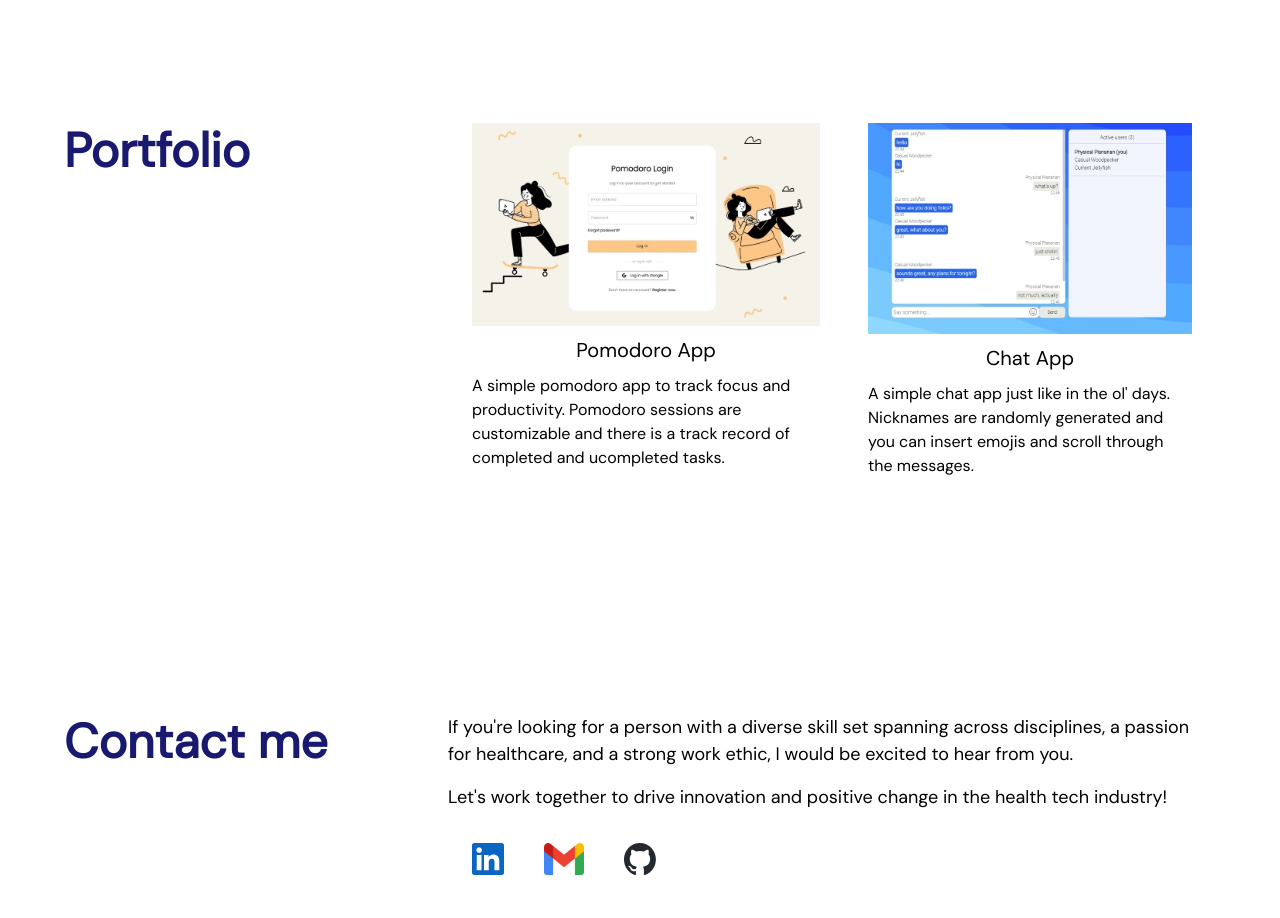
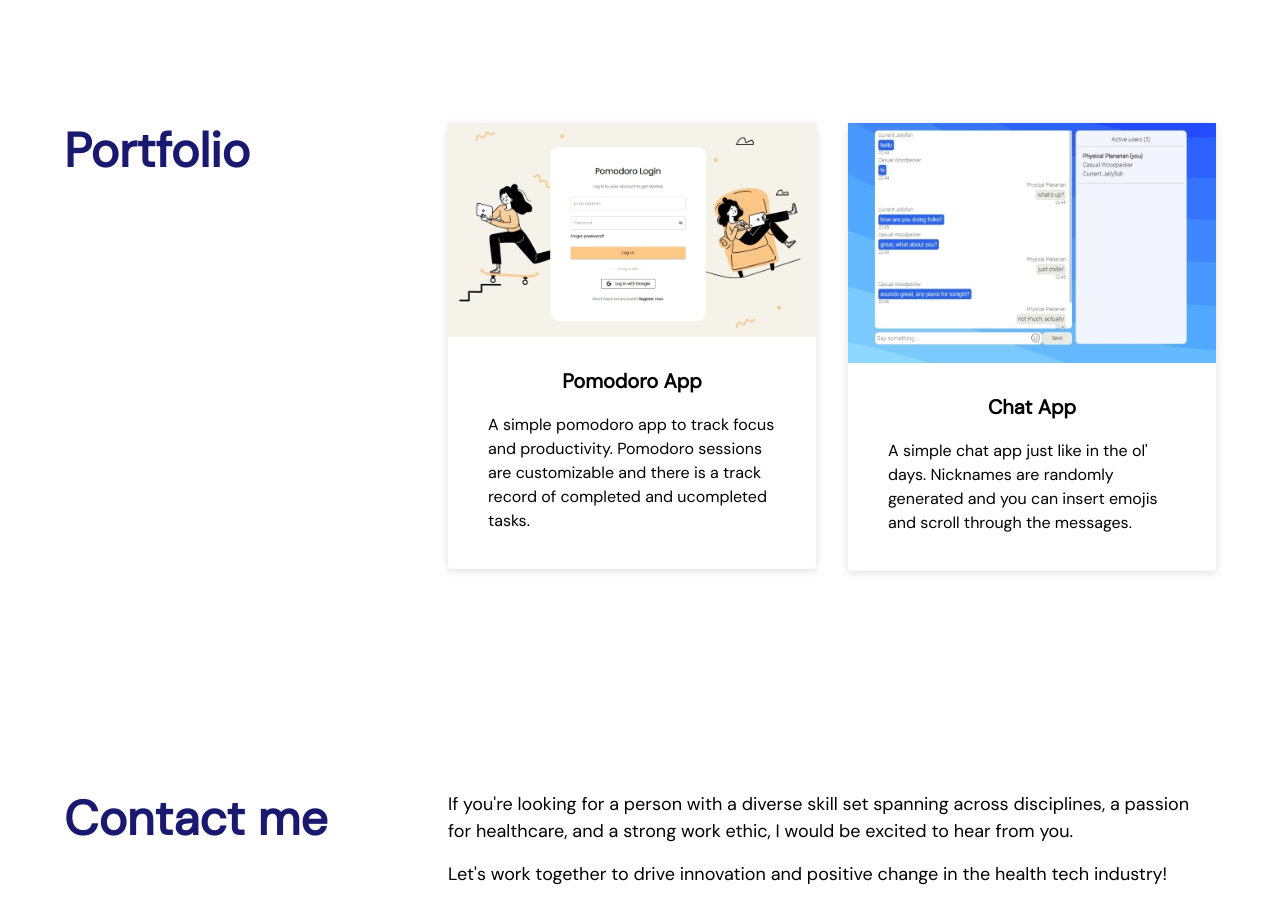
Before and after one commit to smikulec/web_2023, a React (Create React App) app: page / in a window 1280 px wide. Shown: the part 3640-4558 px from the top of the page. Built offline with nearby package versions, Linux system fonts and the light colour scheme.

Commit message:
Add changes to project card styling

```diff
--- a/src/views/Projects/Projects.jsx
+++ b/src/views/Projects/Projects.jsx
@@ -1,97 +1,75 @@
-import {
-	Box,
-	Container,
-	Paper,
-	Stack,
-	Typography,
-	useMediaQuery,
-} from '@mui/material';
-import { Layout } from '../../components';
-import { forwardRef } from 'react';
-import chatAppImage from '../../assets/images/chat_app_screenshot.jpg';
-import pomodoroAppImage from '../../assets/images/pomodoro_app_screenshot.jpg';
-import { Link } from 'react-router-dom';
+import { Box, Paper, Stack, Typography, useMediaQuery } from "@mui/material";
+import { Layout } from "../../components";
+import { forwardRef } from "react";
+import chatAppImage from "../../assets/images/chat_app_screenshot.jpg";
+import pomodoroAppImage from "../../assets/images/pomodoro_app_screenshot.jpg";
+import { Link } from "react-router-dom";
 
 const ProjectCard = ({ projectImage, title, text, link }) => {
   return (
     <Link
       to={`/portfolio/${link}`}
-			style={{ textDecoration: 'none', color: 'inherit' }}>
-			<Container
-				component='div'
+      style={{ textDecoration: "none", color: "inherit" }}
+    >
+      <Paper
+        elevation={0}
         sx={{
-					position: 'relative',
-					'&:hover .paper': { display: 'flex' },
-				}}>
-				<Box sx={{ position: 'relative' }}>
-					<Box sx={{ maxHeight: '260px' }}>
+          position: "relative",
+          boxShadow: "rgba(99, 99, 99, 0.2) 0px 2px 8px 0px",
+
+          "&:hover": { boxShadow: "rgba(0, 0, 0, 0.25) 0px 25px 50px -12px" },
+        }}
+      >
+        <Box sx={{ position: "relative" }}>
+          <Box sx={{ maxHeight: "260px" }}>
             <img
               src={projectImage}
               alt={title}
               style={{
-								display: 'block',
-								maxHeight: '255px',
-								maxWidth: '420px',
-								width: '100%',
+                display: "block",
+                maxHeight: "255px",
+                maxWidth: "420px",
+                width: "100%",
               }}
             />
           </Box>
-					<Paper
-						className='paper'
-						sx={{
-							position: 'absolute',
-							top: 0,
-							left: 0,
-							right: 0,
-							bottom: 0,
-							backgroundColor: 'primary.main',
-							color: 'common.white',
-							display: 'none',
-							flexDirection: 'column',
-							alignItems: 'center',
-							justifyContent: 'center',
-							textAlign: 'center',
-							zIndex: 1,
-							opacity: 0.8,
-						}}>
-						<Typography variant='h5' sx={{ fontWeight: 'bold', mb: 1 }}>
-							Find out more
-						</Typography>
-					</Paper>
         </Box>
+        <Box sx={{ padding: "20px 40px" }}>
           <Typography
-					variant='h6'
-					align='center'
-					sx={{ py: 1, maxWidth: '380px' }}>
+            variant="h6"
+            align="center"
+            sx={{ py: 1, maxWidth: "380px", fontWeight: 600 }}
+          >
             {title}
           </Typography>
-				<Typography paragraph sx={{ maxWidth: '380px' }}>
+          <Typography paragraph sx={{ maxWidth: "380px", paddingTop: 1 }}>
             {text}
           </Typography>
-			</Container>
+        </Box>
+      </Paper>
     </Link>
   );
 };
 
 export const Projects = forwardRef((props, ref) => {
-	const isMobile = useMediaQuery('(max-width: 768px)');
+  const isMobile = useMediaQuery("(max-width: 768px)");
   return (
     <section ref={ref}>
       <Layout>
-				<Layout.Title text='Portfolio' />
+        <Layout.Title text="Portfolio" />
         <Layout.Content>
-					<Stack direction={isMobile ? 'column' : 'row'}>
+          <Stack direction={isMobile ? "column" : "row"} spacing={4}>
             <ProjectCard
               projectImage={pomodoroAppImage}
-							title='Pomodoro App'
-							text='A simple pomodoro app to track focus and productivity. Pomodoro sessions are customizable and there is a track record of completed and ucompleted tasks.'
-							link='pomodoro-app'
+              title="Pomodoro App"
+              text="A simple pomodoro app to track focus and productivity. Pomodoro sessions are customizable and there is a track record of completed and ucompleted tasks."
+              link="pomodoro-app"
             />
             <ProjectCard
               projectImage={chatAppImage}
-							title='Chat App'
+              title="Chat App"
               text="A simple chat app just like in the ol' days. Nicknames are randomly generated and you can insert emojis and scroll through the messages."
-							link='chat-app'
+              link="chat-app"
             />
           </Stack>
         </Layout.Content>
```
Lines whose indentation alone changed are shown as unchanged.
